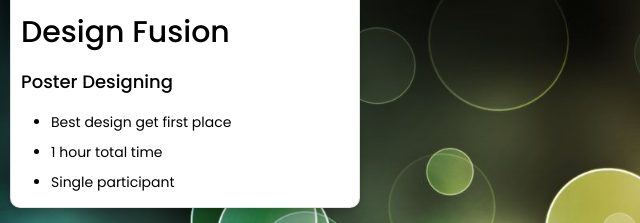
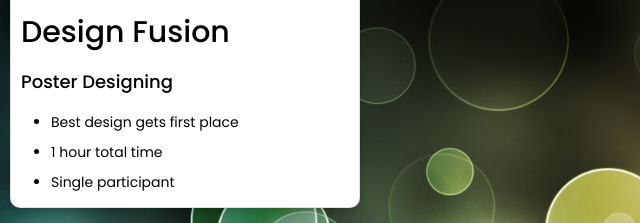
Before and after one commit to prasannaG300618/nodedb1, a website: page FORM.html in a window 1280 px wide. Shown: the part 1177-1400 px from the top of the page, 640-1280 px from the left. Drawn offline with nearby package versions, Linux system fonts and the light colour scheme.

Commit message:
Update FORM.html

```diff
--- a/FORM.html
+++ b/FORM.html
@@ -500,7 +500,7 @@ ul.card{
           <h4 id="ab">Poster Designing</h4>
           <!--<p class="title" id="ab">CEO & Founder, Example</p>-->
           <ul id="ab">
-            <li id="ab">Best design get first place</li>
+            <li id="ab">Best design gets first place</li>
             <li id="ab">1 hour total time</li>
             <li id="ab">Single participant</li>
         </ul>
```
